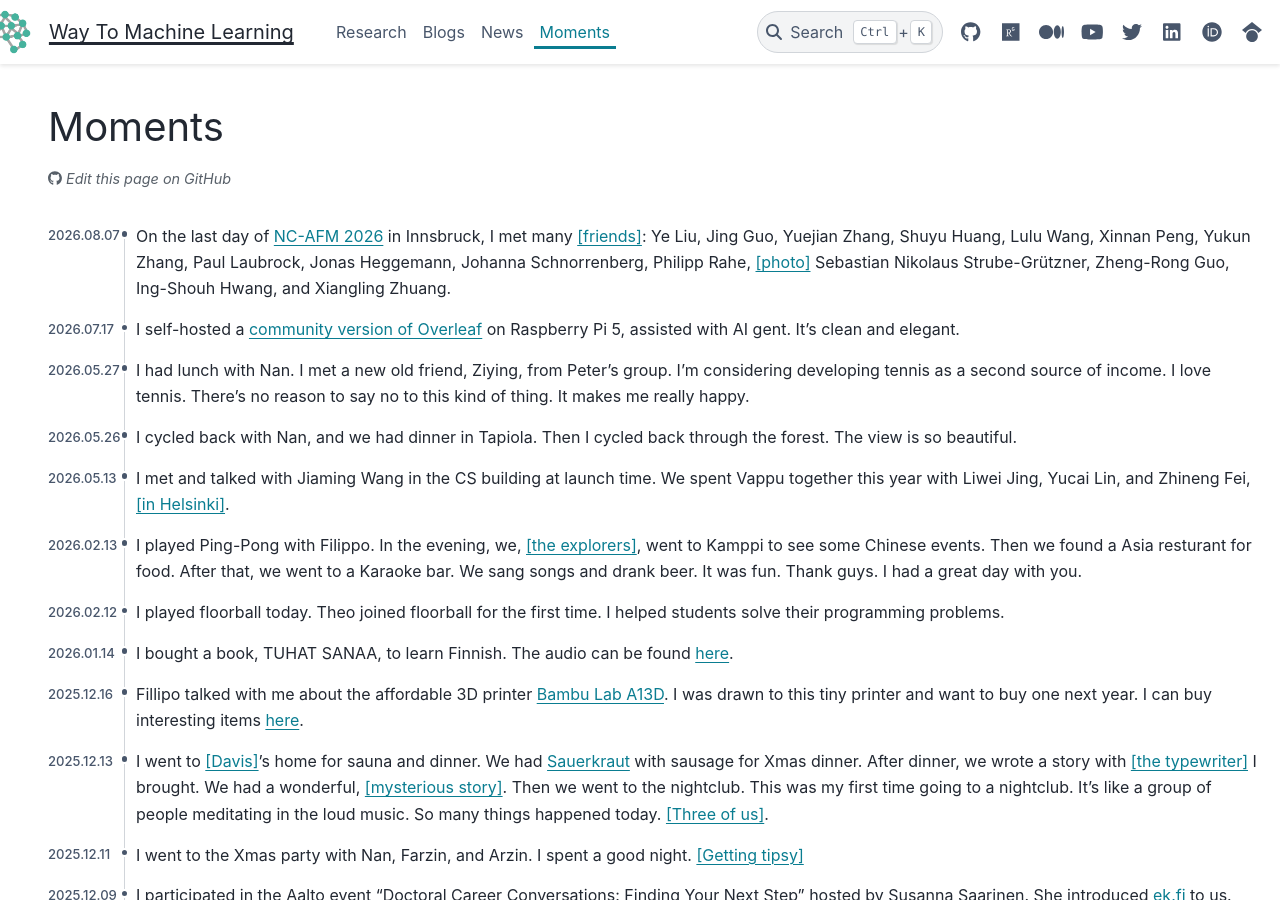
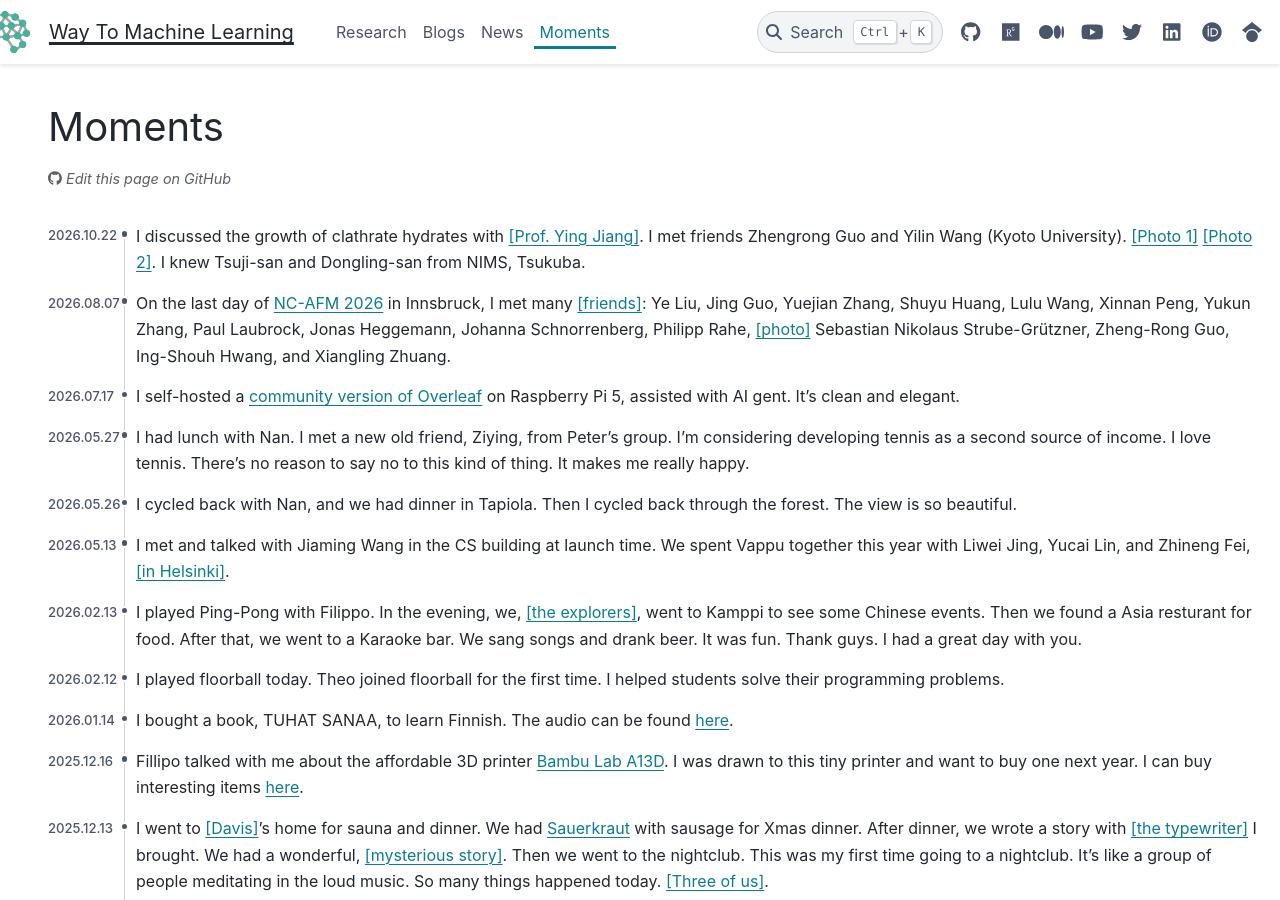
Before and after one commit to way2ml/way2ml.github.io, a Sphinx documentation site: the page built from doc/moments.md, in a window 1280 px wide and 900 px high. Built offline with Sphinx 7.4.7 and the PyData theme 0.15.4, drawn with Linux system fonts in a browser that asks for light colours.

Commit message:
Add some moments

```diff
--- a/doc/moments.md
+++ b/doc/moments.md
@@ -4,6 +4,7 @@ comment: False
 ---
 
 # Moments
+- 2026.10.22 I discussed the growth of clathrate hydrates with <a href="./_static/moments/20261022_4869.jpg">[Prof. Ying Jiang]</a>. I met friends Zhengrong Guo and Yilin Wang (Kyoto University). <a href="./_static/moments/20261022_Jie_Zhengrong_Yilin.jpg">[Photo 1]</a> <a href="./_static/moments/20261022_IMG_5699.jpg">[Photo 2]</a>. I knew Tsuji-san and Dongling-san from NIMS, Tsukuba.
 - 2026.08.07 On the last day of [NC-AFM 2026](https://www.uibk.ac.at/en/congress/nc-afm-2026/) in Innsbruck, I met many <a href="./_static/talks/NCAFM_Jie_Huang_2026_people.jpg" target="_blank" rel="noopener">[friends]</a>: Ye Liu, Jing Guo, Yuejian Zhang, Shuyu Huang, Lulu Wang, Xinnan Peng, Yukun Zhang, Paul Laubrock, Jonas Heggemann, Johanna Schnorrenberg, Philipp Rahe, <a href="./_static/moments/20260807_ncafm_friends.jpg" target="_blank" rel="noopener">[photo]</a> Sebastian Nikolaus Strube-Grützner, Zheng-Rong Guo, Ing-Shouh Hwang, and Xiangling Zhuang.
 - 2026.07.17 I self-hosted a [community version of Overleaf](http://88.192.136.30/) on Raspberry Pi 5, assisted with AI gent. It's clean and elegant.
 - 2026.05.27 I had lunch with Nan. I met a new old friend, Ziying, from Peter's group. I'm considering developing tennis as a second source of income. I love tennis. There's no reason to say no to this kind of thing. It makes me really happy.
```
Also changed, not shown: doc/news.md (+1 -0 lines), doc/_static/moments/20261022_4869.jpg (added), doc/_static/news/20261021_banquet-photo.jpg (added), 3 other files.
